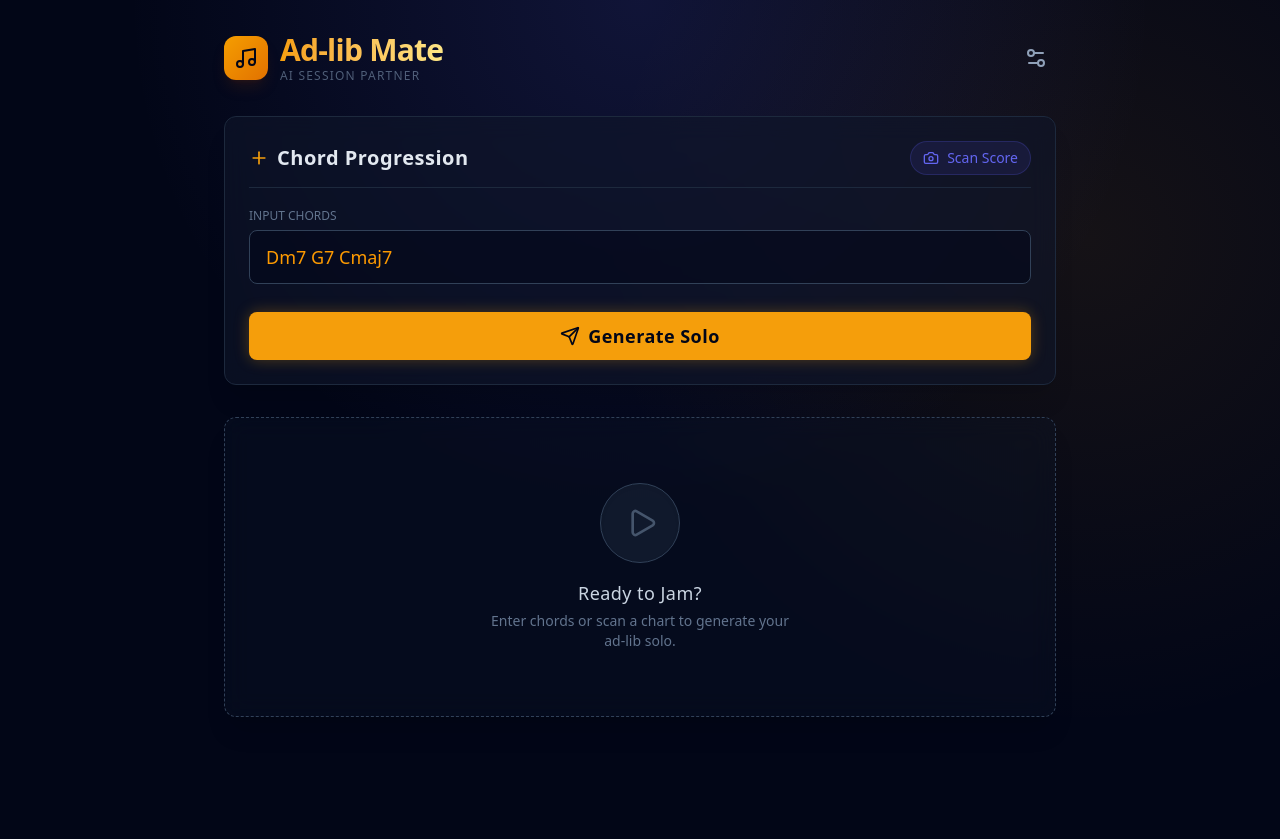
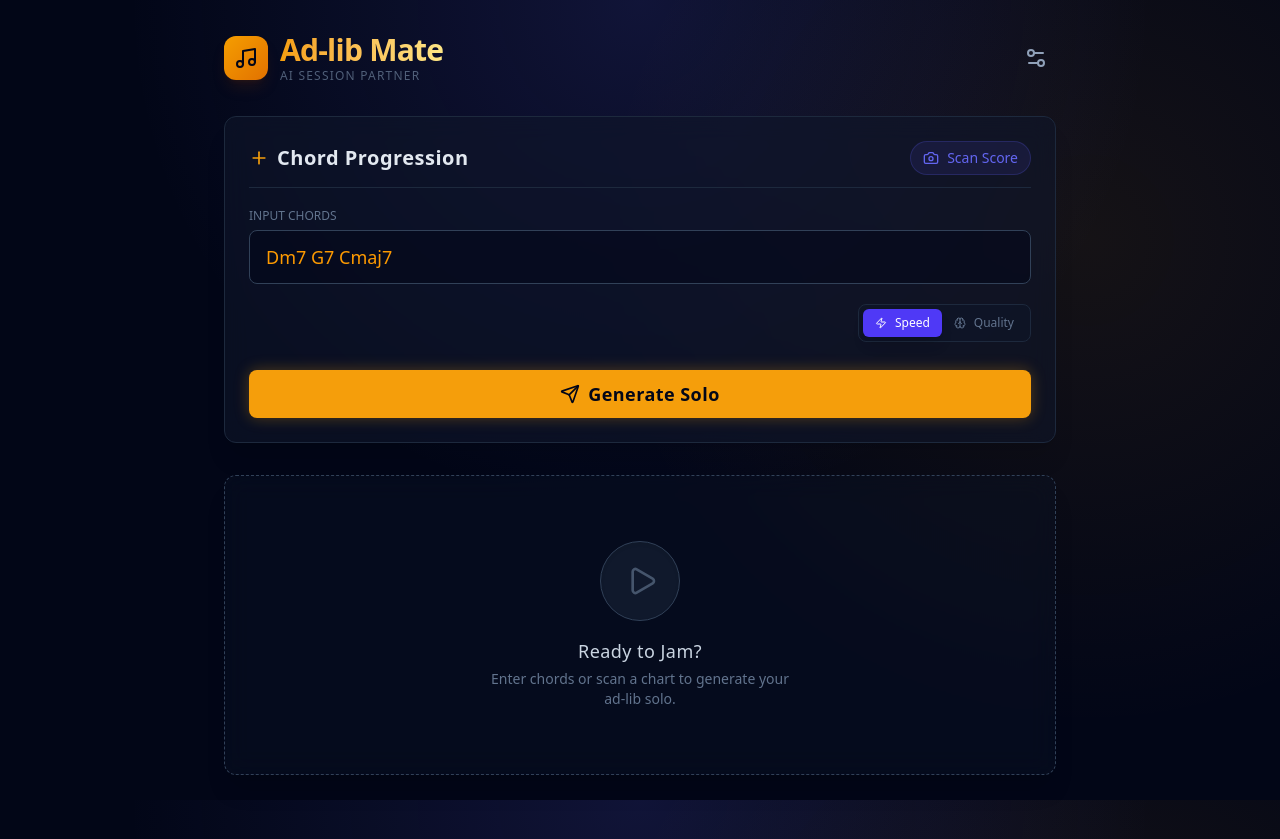
Before and after one commit to Anju1023/adlib-mate, a Next.js app in the folder frontend/: page / in a window 1280 px wide. Before the commit the page ends 800 px from the top, so only its background shows below. Built offline with nearby package versions, Linux system fonts and the light colour scheme; no server answers; a web font is replaced by a local one.

Commit message:
feat: implement inference mode toggle (Speed/Flash vs Quality/Pro)

```diff
--- a/frontend/src/app/page.tsx
+++ b/frontend/src/app/page.tsx
@@ -11,6 +11,8 @@ import {
 	Camera,
 	Loader2,
 	Sparkles,
+	Zap,
+	Brain,
 } from 'lucide-react';
 import { generateSolo, analyzeScore, GenerationRequest } from '@/lib/api';
 import dynamic from 'next/dynamic';
@@ -32,6 +34,7 @@ export default function Home() {
 	const [chordInput, setChordInput] = useState<string>('Dm7 G7 Cmaj7');
 	const [isGenerating, setIsGenerating] = useState(false);
 	const [isAnalyzing, setIsAnalyzing] = useState(false);
+	const [modelMode, setModelMode] = useState<'speed' | 'quality'>('speed');
 	const [xmlData, setXmlData] = useState<string | null>(null);
 	const [explanation, setExplanation] = useState<string | null>(null);
 	const [error, setError] = useState<string | null>(null);
@@ -58,6 +61,7 @@ export default function Home() {
 					difficulty: 'Beginner',
 					instrument: 'Saxophone',
 					tempo: 120,
+					model_mode: modelMode,
 				},
 			};
 
@@ -166,6 +170,32 @@ export default function Home() {
 					)}
 				</div>
 
+				{/* Model Mode Toggle */}
+				<div className="flex bg-slate-900/50 p-1 rounded-lg border border-slate-800 self-end">
+					<button
+						onClick={() => setModelMode('speed')}
+						className={`flex items-center gap-2 px-3 py-1.5 rounded-md text-xs font-medium transition-all ${
+							modelMode === 'speed'
+								? 'bg-indigo-600 text-white shadow-lg'
+								: 'text-slate-500 hover:text-slate-300'
+						}`}
+					>
+						<Zap className="w-3 h-3" />
+						Speed
+					</button>
+					<button
+						onClick={() => setModelMode('quality')}
+						className={`flex items-center gap-2 px-3 py-1.5 rounded-md text-xs font-medium transition-all ${
+							modelMode === 'quality'
+								? 'bg-amber-600 text-white shadow-lg'
+								: 'text-slate-500 hover:text-slate-300'
+						}`}
+					>
+						<Brain className="w-3 h-3" />
+						Quality
+					</button>
+				</div>
+
 				<button
 					onClick={handleGenerate}
 					disabled={isGenerating || isAnalyzing}
--- a/frontend/src/lib/api.ts
+++ b/frontend/src/lib/api.ts
@@ -6,6 +6,7 @@ export interface GenerationRequest {
     difficulty: "Beginner" | "Intermediate" | "Advanced";
     instrument: "Saxophone" | "Trumpet" | "Piano";
     tempo: number;
+    model_mode: "speed" | "quality";
   };
 }
 
```
Also changed, not shown: 3 other files (tests, documents, lock files or other folders).
